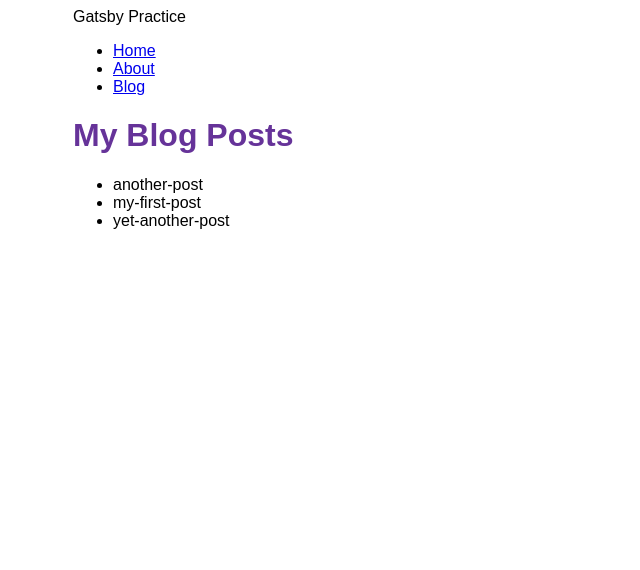
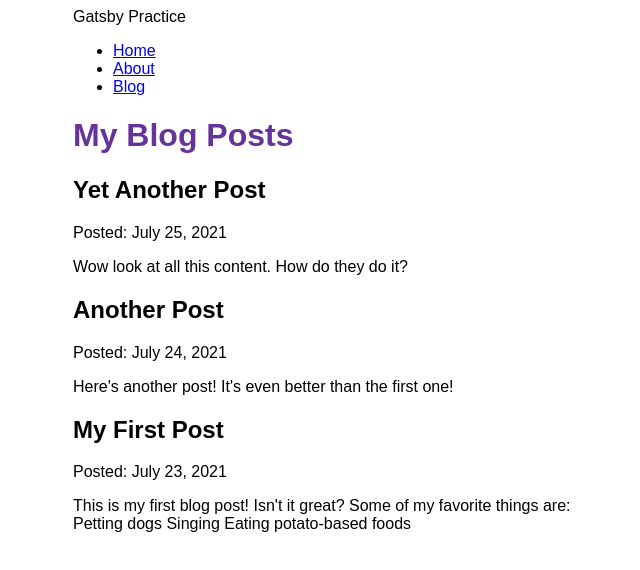
Before and after one commit to MayeWright/Gasby-Practice, a Gatsby site: page /blog in a window 1280 px wide. Shown: the whole page, without its empty margins (317-957 px from the left). Built offline with nearby package versions, Linux system fonts and the light colour scheme; Gatsby itself is replaced by a stand-in of ours.

Commit message:
Finished Gatsby Tutorial Part 5

```diff
--- a/blog/another-post.mdx
+++ b/blog/another-post.mdx
@@ -0,0 +1,7 @@
+---
+title: "Another Post"
+date: "2021-07-24"
+slug: "another-post"
+---
+
+Here's another post! It's even better than the first one!
--- a/blog/my-first-post.mdx
+++ b/blog/my-first-post.mdx
@@ -0,0 +1,13 @@
+---
+title: "My First Post"
+date: "2021-07-23"
+slug: "my-first-post"
+---
+
+This is my first blog post! Isn't it *great*?
+
+Some of my **favorite** things are:
+
+* Petting dogs
+* Singing
+* Eating potato-based foods
--- a/blog/yet-another-post.mdx
+++ b/blog/yet-another-post.mdx
@@ -0,0 +1,7 @@
+---
+title: "Yet Another Post"
+date: "2021-07-25"
+slug: "yet-another-post"
+---
+
+Wow look at all this content. How do they do it?
--- a/src/pages/blog.js
+++ b/src/pages/blog.js
@@ -6,24 +6,29 @@ import Seo from '../components/seo'
 const BlogPage = ({ data }) => {
   return (
     <Layout pageTitle="My Blog Posts">
-      <ul>
       {
-        data.allFile.nodes.map(node => (
-          <li key={node.name}>
-            {node.name}
-          </li>
+        data.allMdx.nodes.map((node) => (
+          <article key={node.id}>
+            <h2>{node.frontmatter.title}</h2>
+            <p>Posted: {node.frontmatter.date}</p>
+            <p>{node.excerpt}</p>
+          </article>
         ))
       }
-      </ul>
     </Layout>
   )
 }
 
 export const query = graphql`
   query {
-    allFile {
+    allMdx(sort: {fields: frontmatter___date, order: DESC}) {
       nodes {
-        name
+        frontmatter {
+          date(formatString: "MMMM D, YYYY")
+          title
+        }
+        id
+        excerpt
       }
     }
   }
```
